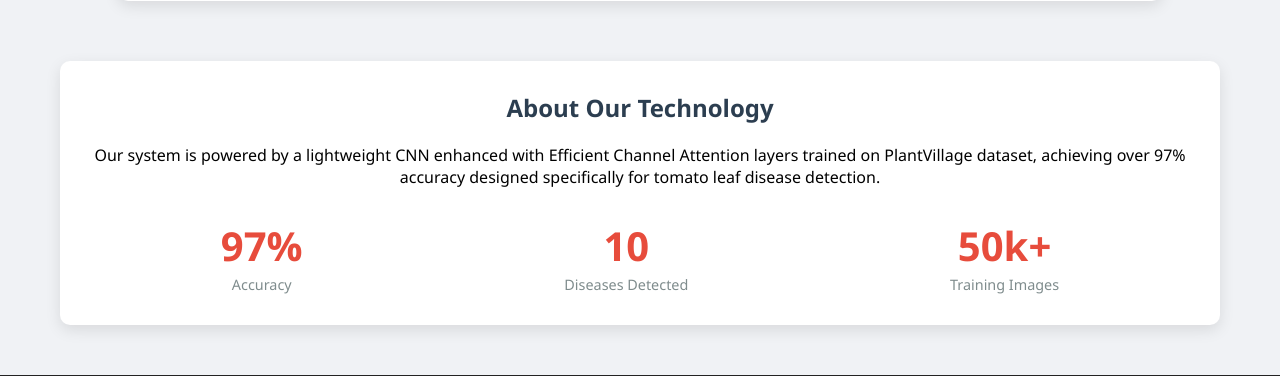
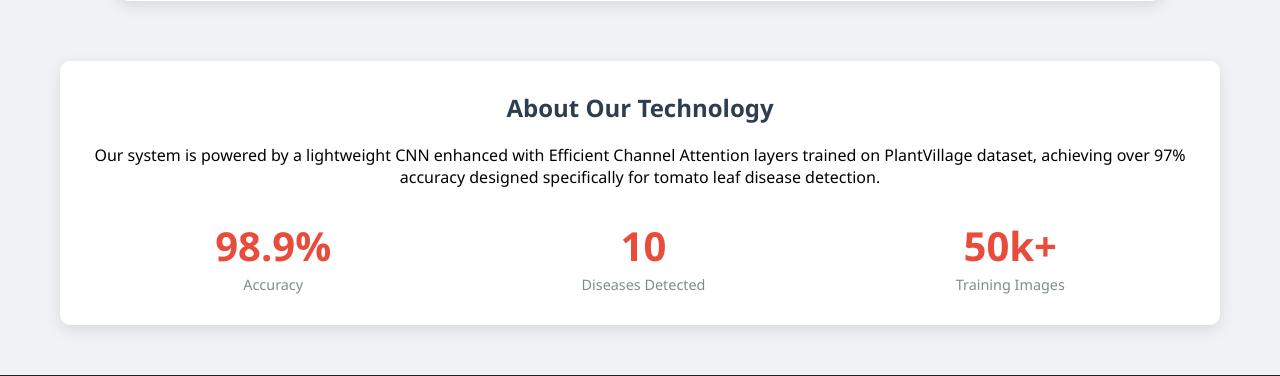
Before and after one commit to Narsimlu-561/Tomato-Plant-Leaf-Disease-Detection, a Flask app: page / in a window 1280 px wide. Shown: the part 485-861 px from the top of the page. Run offline with Flask 3, Linux system fonts and the light colour scheme.

Commit message:
initial commit

```diff
--- a/templates/index.html
+++ b/templates/index.html
@@ -76,7 +76,7 @@
         </p>
         <div class="model-stats">
           <div class="stat">
-            <span class="number">97%</span>
+            <span class="number">98.9%</span>
             <span class="label">Accuracy</span>
           </div>
           <div class="stat">
```
